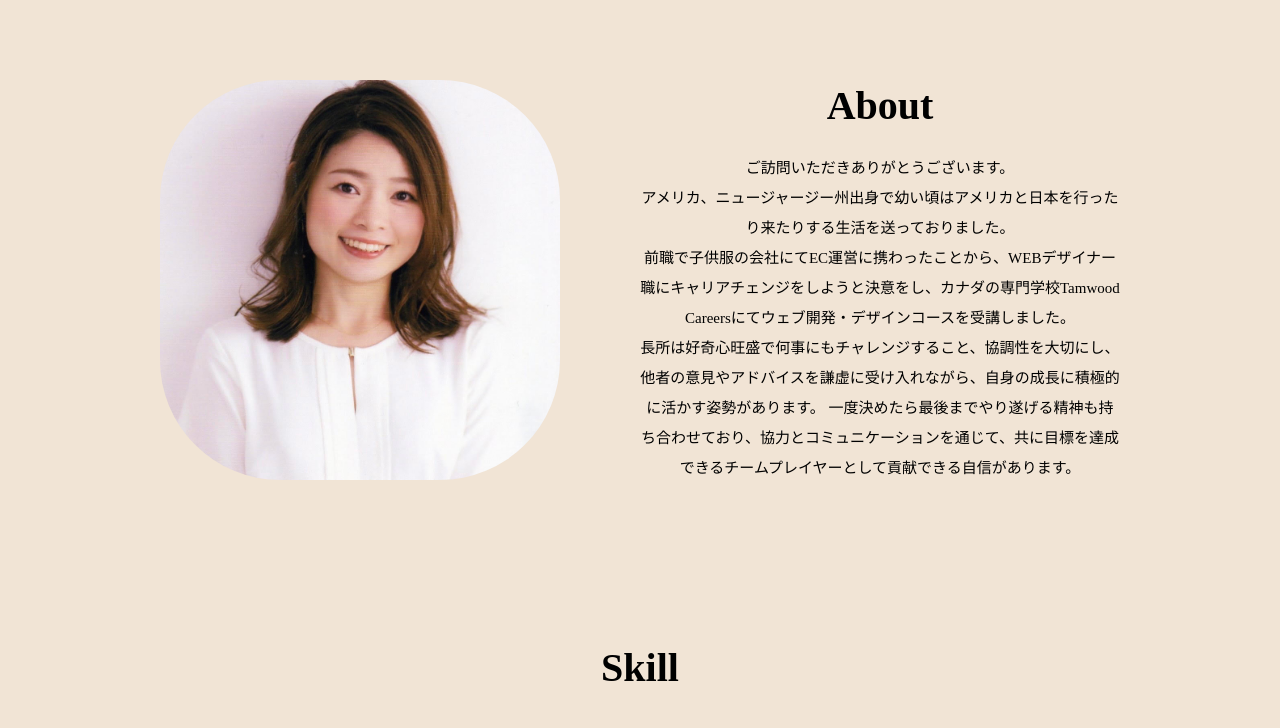
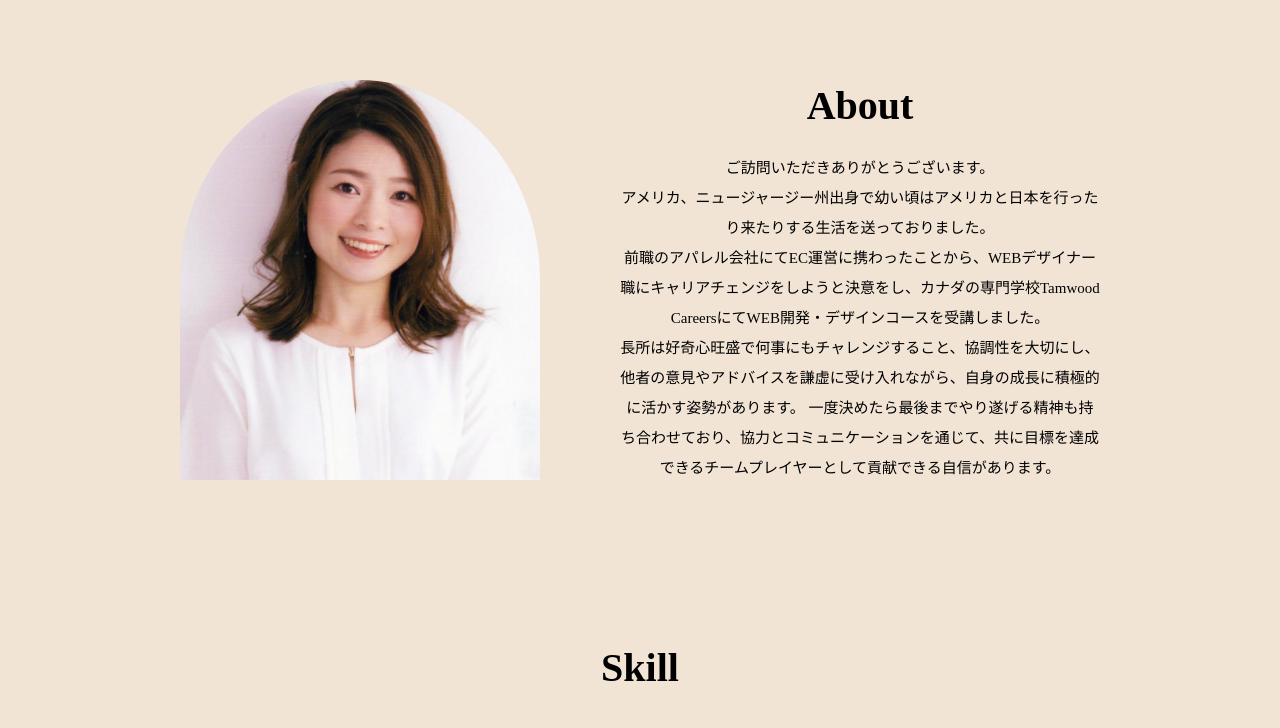
Before and after one commit to naoaoyama/NaoaoyamaPortfolio, a plain HTML site: page index.html in a window 1280 px wide. Shown: the part 800-1528 px from the top of the page. Drawn offline with nearby package versions, Linux system fonts and the light colour scheme.

Commit message:
html is changed

```diff
--- a/css/style.css
+++ b/css/style.css
@@ -164,8 +164,10 @@ footer {
 
 .about img {
   width: 25vh;
-  height: 25vh;
-  border-radius: 30%;
+  height: 30vh;
+  border-top-left-radius: 50%;
+  border-top-right-radius: 50%;
+  object-fit: cover;
 }
 
 .about > aside{
@@ -435,6 +437,11 @@ button {
     column-gap: 3vh;
   }
 
+  .about img {
+    width: 25vh;
+    height: 30vh;
+  }
+
   /* skill */
 .skill > article {
   row-gap: 3vh;
@@ -594,9 +601,10 @@ p {
   }
 
   .about img {
-    width: 50vh;
+    width: 45vh;
     height: 50vh;
-    border-radius: 30%;
+    border-top-left-radius: 50%;
+  border-top-right-radius: 50%;
   }
   .about aside {
     width: 50%;
--- a/index.html
+++ b/index.html
@@ -68,8 +68,8 @@
           <p>
             ご訪問いただきありがとうございます。<br>
             アメリカ、ニュージャージー州出身で幼い頃はアメリカと日本を行ったり来たりする生活を送っておりました。<br>
-            前職で子供服の会社にてEC運営に携わったことから、WEBデザイナー職にキャリアチェンジをしようと決意をし、カナダの専門学校Tamwood
-            Careersにてウェブ開発・デザインコースを受講しました。<br>
+            前職のアパレル会社にてEC運営に携わったことから、WEBデザイナー職にキャリアチェンジをしようと決意をし、カナダの専門学校Tamwood
+            CareersにてWEB開発・デザインコースを受講しました。<br>
             長所は好奇心旺盛で何事にもチャレンジすること、協調性を大切にし、他者の意見やアドバイスを謙虚に受け入れながら、自身の成長に積極的に活かす姿勢があります。
             一度決めたら最後までやり遂げる精神も持ち合わせており、協力とコミュニケーションを通じて、共に目標を達成できるチームプレイヤーとして貢献できる自信があります。
           </p>
@@ -145,7 +145,7 @@
             /></a>
             <figcaption>
               <a href="https://naoaoyama.github.io/restaurantwebsite/"
-                >2023. 架空のレストランWEBサイト</a
+                >2023. レストラン サンプルWEBサイト</a
               >
             </figcaption>
           </figure>
@@ -155,7 +155,7 @@
             /></a>
             <figcaption>
               <a href="https://naoaoyama.github.io/capston_project/"
-                >2023. 架空のケーキショップWEBサイト</a
+                >2023.ケーキショップ サンプルWEBサイト</a
               >
             </figcaption>
           </figure>
@@ -168,7 +168,7 @@
             /></a>
             <figcaption>
               <a href="https://naoaoyama.github.io/flowershopwebsite/index.html"
-                >2023. 架空の花屋WEBサイト</a
+                >2023. 花屋 サンプルWEBサイト</a
               >
             </figcaption>
           </figure>
@@ -178,7 +178,7 @@
             /></a>
             <figcaption>
               <a href="https://naoaoyama.github.io/Weddingsite/"
-                >2023. 架空のウェディングWEBサイト</a
+                >2023. ウェディング サンプルWEBサイト</a
               >
             </figcaption>
           </figure>
@@ -188,7 +188,7 @@
             /></a>
             <figcaption>
               <a href="https://naoaoyama.github.io/Udonorganization/"
-                >2023. 架空の非営利団体WEBサイト</a
+                >2023. 非営利団体 サンプルWEBサイト</a
               >
             </figcaption>
           </figure>
```
